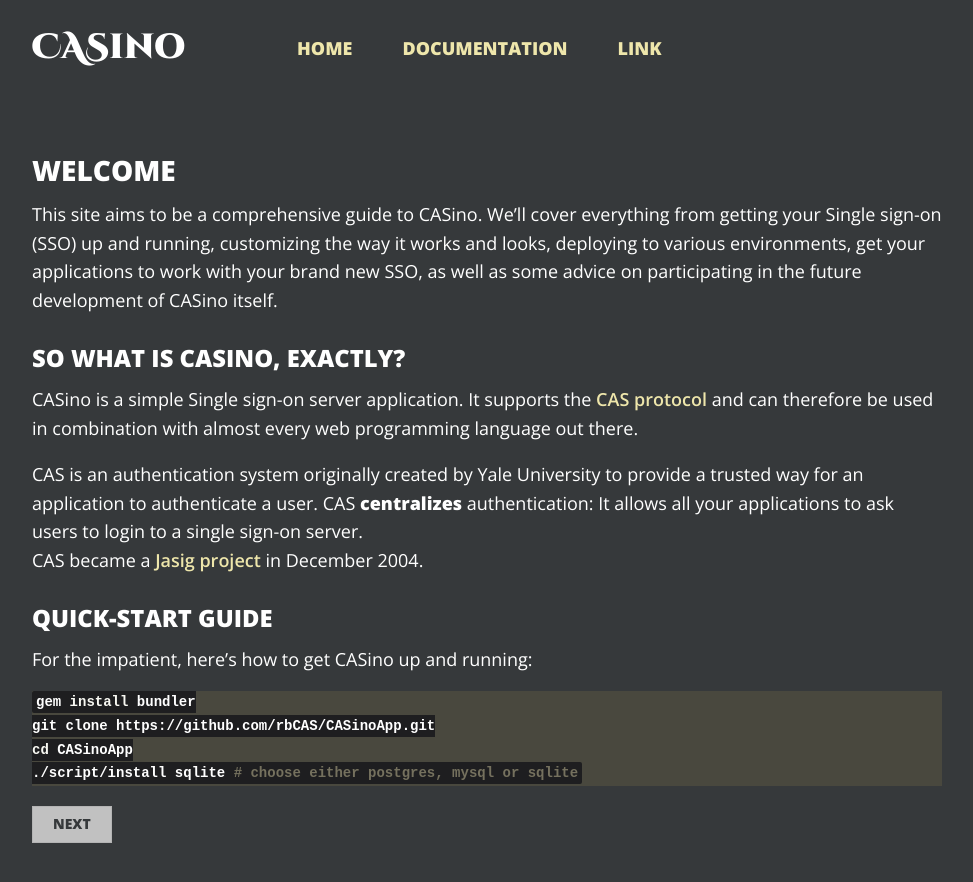
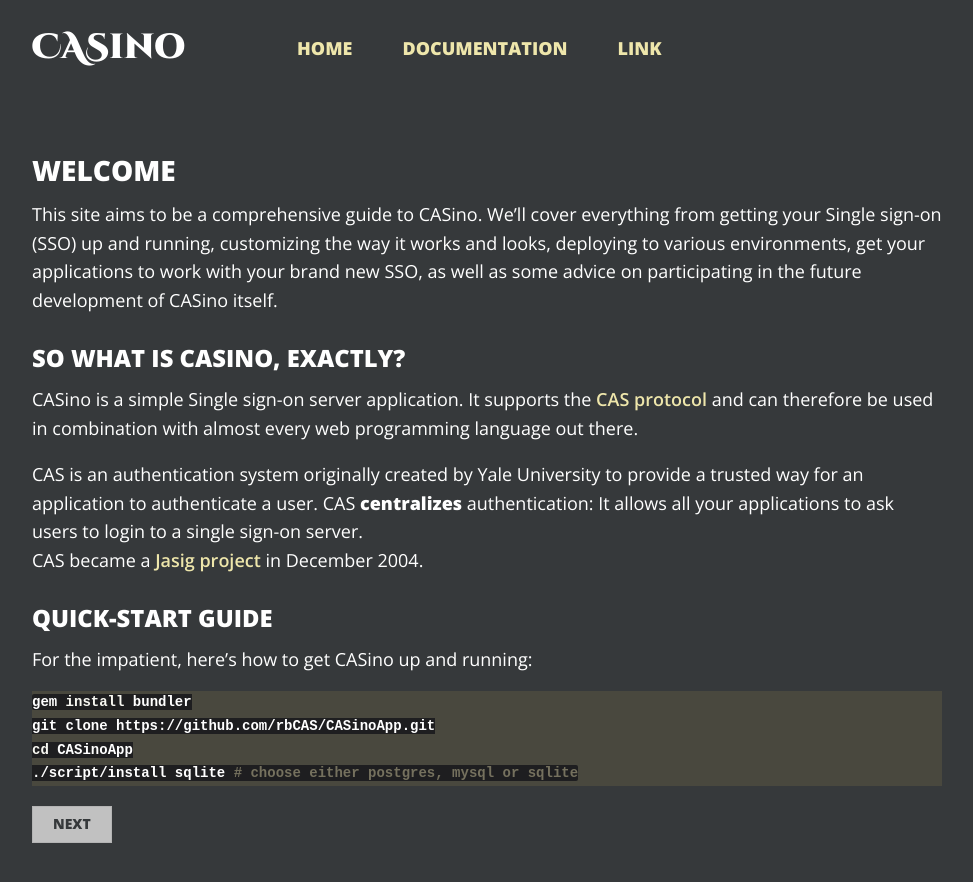
Before and after one commit to rbCAS/rbcas.github.com, a Jekyll site: the page built from docs/index.md, in a window 1280 px wide. Shown: the top 882 px of the page, without its empty margins (153-1126 px from the left). Built offline with Jekyll 4.4.1, drawn with Linux system fonts in a browser that asks for light colours.

Commit message:
Remove padding from code block

```diff
--- a/css/main.css
+++ b/css/main.css
@@ -1147,7 +1147,6 @@
   font-size: 120%;
 }
 code {
-  padding: 3px 4px;
   border-radius: 2px;
   font-size: 100%;
   line-height: 170%;
--- a/css/main.less
+++ b/css/main.less
@@ -68,7 +68,6 @@
 }
 
 code {
-  padding: 3px 4px;
   border-radius: 2px;
   font-size: 100%;
   line-height: 170%;
```
